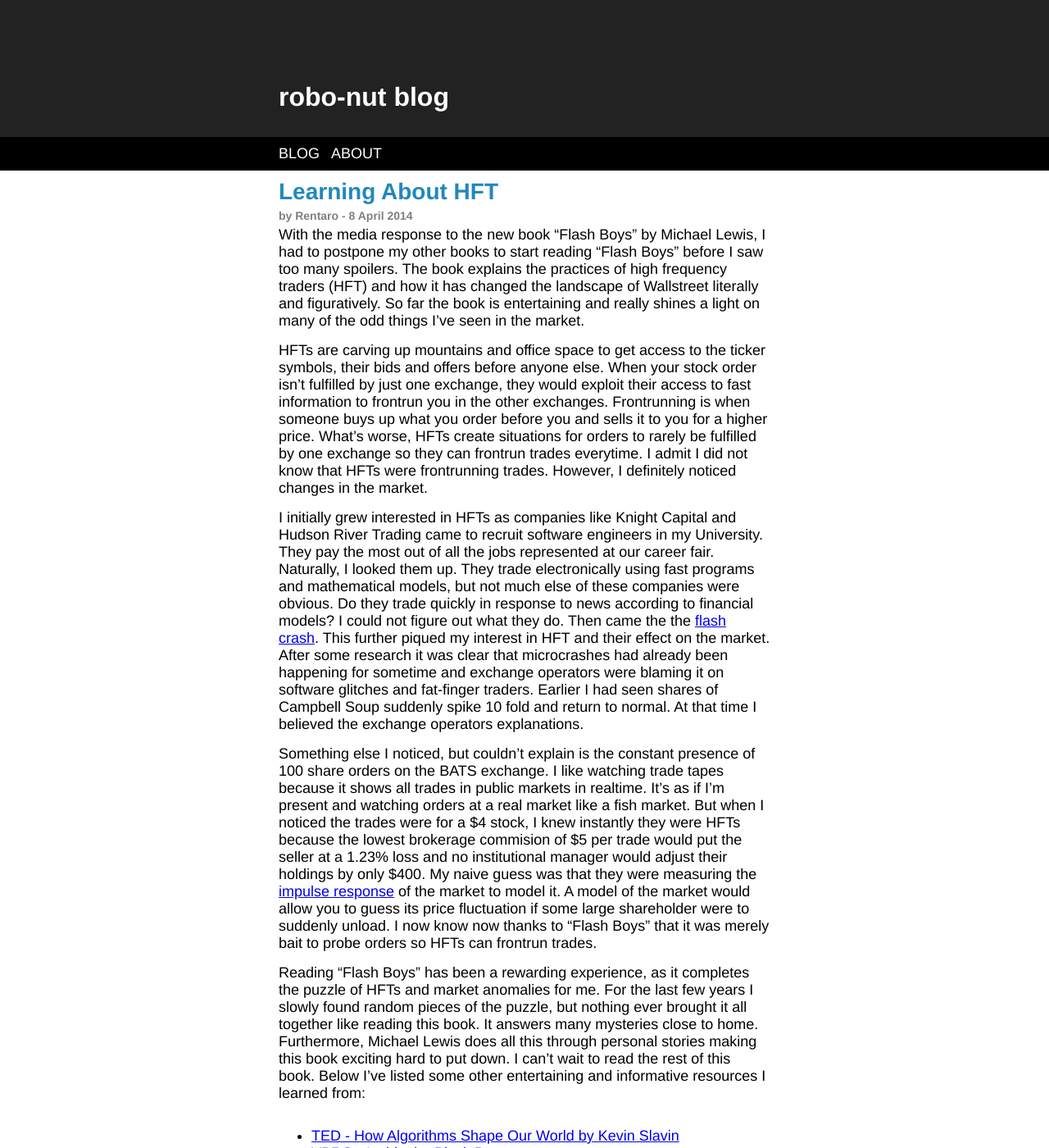
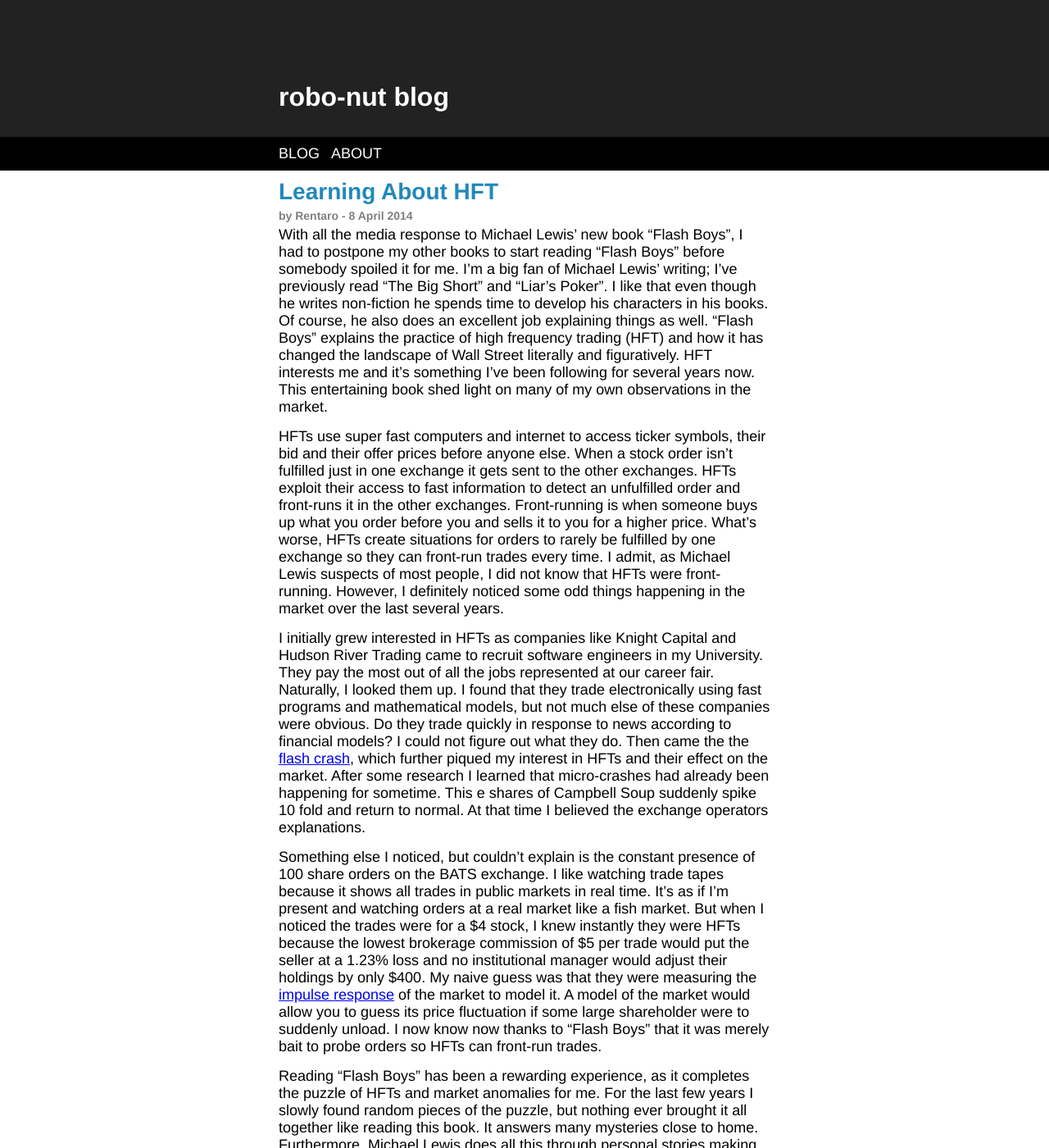
Before and after one commit to freefood89/freefood89.github.io, a Jekyll site: the page built from _posts/2014-04-08-Learning-About-HFT.md, in a window 1280 px wide and 1400 px high. Shown: the whole window at 82% size. Built offline with Jekyll 4.4.1, drawn with Linux system fonts in a browser that asks for light colours; nearby versions of some CDN libraries.

Commit message:
improved hft article again

```diff
--- a/_posts/2014-04-08-Learning-About-HFT.md
+++ b/_posts/2014-04-08-Learning-About-HFT.md
@@ -4,17 +4,16 @@
 author: Rentaro
 ---
 
-With the media response to the new book "Flash Boys" by Michael Lewis, I had to postpone my other books to start reading "Flash Boys" before I saw too many spoilers. The book explains the practices of high frequency traders (HFT) and how it has changed the landscape of Wallstreet literally and figuratively. So far the book is entertaining and really shines a light on many of the odd things I've seen in the market.
+With all the media response to Michael Lewis' new book "Flash Boys", I had to postpone my other books to start reading "Flash Boys" before somebody spoiled it for me. I'm a big fan of Michael Lewis' writing; I've previously read "The Big Short" and "Liar's Poker". I like that even though he writes non-fiction he spends time to develop his characters in his books. Of course, he also does an excellent job explaining things as well. "Flash Boys" explains the practice of high frequency trading (HFT) and how it has changed the landscape of Wall Street literally and figuratively. HFT interests me and it's something I've been following for several years now. This entertaining book shed light on many of my own observations in the market.
 
 
-HFTs are carving up mountains and office space to get access to the ticker symbols, their bids and offers before anyone else. When your stock order isn't fulfilled by just one exchange, they would exploit their access to fast information to frontrun you in the other exchanges. Frontrunning is when someone buys up what you order before you and sells it to you for a higher price. What's worse, HFTs create situations for orders to rarely be fulfilled by one exchange so they can frontrun trades everytime. I admit I did not know that HFTs were frontrunning trades. However, I definitely noticed changes in the market.
+HFTs use super fast computers and internet to access ticker symbols, their bid and their offer prices before anyone else. When a stock order isn't fulfilled just in one exchange it gets sent to the other exchanges. HFTs exploit their access to fast information to detect an unfulfilled order and front-runs it in the other exchanges. Front-running is when someone buys up what you order before you and sells it to you for a higher price. What's worse, HFTs create situations for orders to rarely be fulfilled by one exchange so they can front-run trades every time. I admit, as Michael Lewis suspects of most people, I did not know that HFTs were front-running. However, I definitely noticed some odd things happening in the market over the last several years.
 
 
-I initially grew interested in HFTs as companies like Knight Capital and Hudson River Trading came to recruit software engineers in my University. They pay the most out of all the jobs represented at our career fair. Naturally, I looked them up. They trade electronically using fast programs and mathematical models, but not much else of these companies were obvious. Do they trade quickly in response to news according to financial models? I could not figure out what they do. Then came the the [flash crash](http://en.wikipedia.org/wiki/2010_Flash_Crash). This further piqued my interest in HFT and their effect on the market. After some research it was clear that microcrashes had already been happening for sometime and exchange operators were blaming it on software glitches and fat-finger traders. Earlier I had seen shares of Campbell Soup suddenly spike 10 fold and return to normal. At that time I believed the exchange operators explanations.
+I initially grew interested in HFTs as companies like Knight Capital and Hudson River Trading came to recruit software engineers in my University. They pay the most out of all the jobs represented at our career fair. Naturally, I looked them up. I found that they trade electronically using fast programs and mathematical models, but not much else of these companies were obvious. Do they trade quickly in response to news according to financial models? I could not figure out what they do. Then came the the [flash crash](http://en.wikipedia.org/wiki/2010_Flash_Crash), which further piqued my interest in HFTs and their effect on the market. After some research I learned that micro-crashes had already been happening for sometime. This e shares of Campbell Soup suddenly spike 10 fold and return to normal. At that time I believed the exchange operators explanations.
 
 
-Something else I noticed, but couldn't explain is the constant presence of 100 share orders on the BATS exchange. I like watching trade tapes because it shows all trades in public markets in realtime. It's as if I'm present and watching orders at a real market like a fish market. But when I noticed the trades were for a $4 stock, I knew instantly they were HFTs because the lowest brokerage commision of $5 per trade would put the seller at a 1.23% loss and no institutional manager would adjust their holdings by only $400. My naive guess was that they were measuring the [impulse response](http://en.wikipedia.org/wiki/Impulse_response) of the market to model it. A model of the market would allow you to guess its price fluctuation if some large shareholder were to suddenly unload. I now know now thanks to "Flash Boys" that it was merely bait to probe orders so HFTs can frontrun trades.
-
+Something else I noticed, but couldn't explain is the constant presence of 100 share orders on the BATS exchange. I like watching trade tapes because it shows all trades in public markets in real time. It's as if I'm present and watching orders at a real market like a fish market. But when I noticed the trades were for a $4 stock, I knew instantly they were HFTs because the lowest brokerage commission of $5 per trade would put the seller at a 1.23% loss and no institutional manager would adjust their holdings by only $400. My naive guess was that they were measuring the [impulse response](http://en.wikipedia.org/wiki/Impulse_response) of the market to model it. A model of the market would allow you to guess its price fluctuation if some large shareholder were to suddenly unload. I now know now thanks to "Flash Boys" that it was merely bait to probe orders so HFTs can front-run trades.
 
 
 Reading "Flash Boys" has been a rewarding experience, as it completes the puzzle of HFTs and market anomalies for me. For the last few years I slowly found random pieces of the puzzle, but nothing ever brought it all together like reading this book. It answers many mysteries close to home. Furthermore, Michael Lewis does all this through personal stories making this book exciting hard to put down. I can't wait to read the rest of this book. Below I've listed some other entertaining and informative resources I learned from:
```
